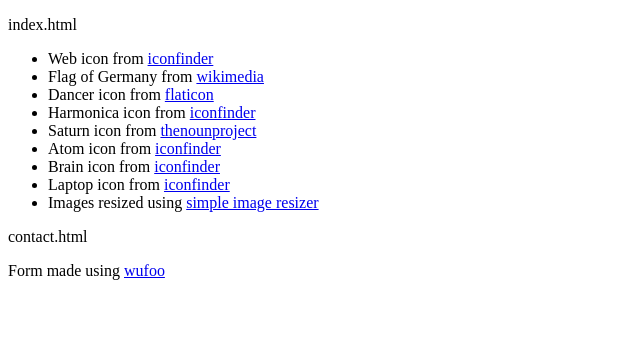
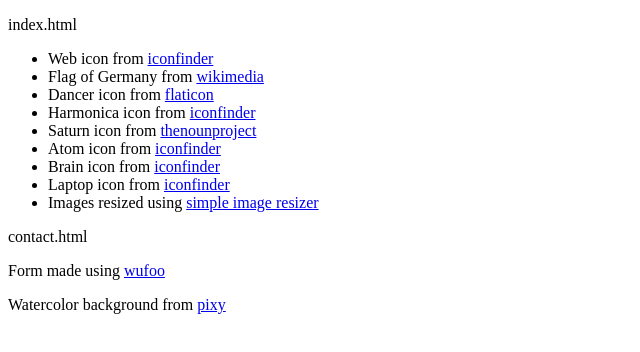
Before and after one commit to pantherstock/pantherstock.github.io, a plain HTML site: page credits.html in a window 1280 px wide. Shown: the whole page, without its empty margins (0-640 px from the left). Drawn offline with Linux system fonts and the light colour scheme.

Commit message:
Added credits

```diff
--- a/credits.html
+++ b/credits.html
@@ -77,5 +77,9 @@
     <p>
       Form made using <a href="https://app.wufoo.com/#/form-manager">wufoo</a>
     </p>
+    <p>
+      Watercolor background from
+      <a href="https://pixy.org/src/474/thumbs350/4740530.jpg">pixy</a>
+    </p>
   </body>
 </html>
```
